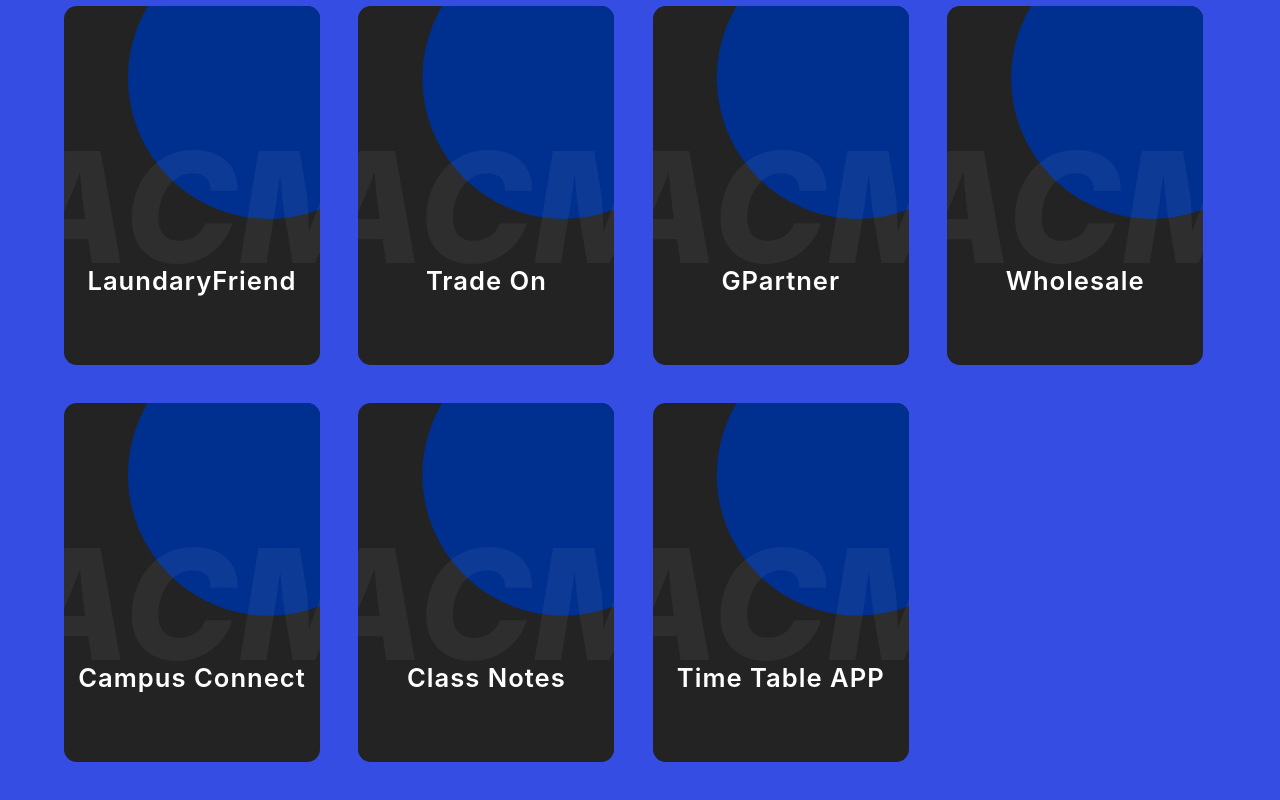
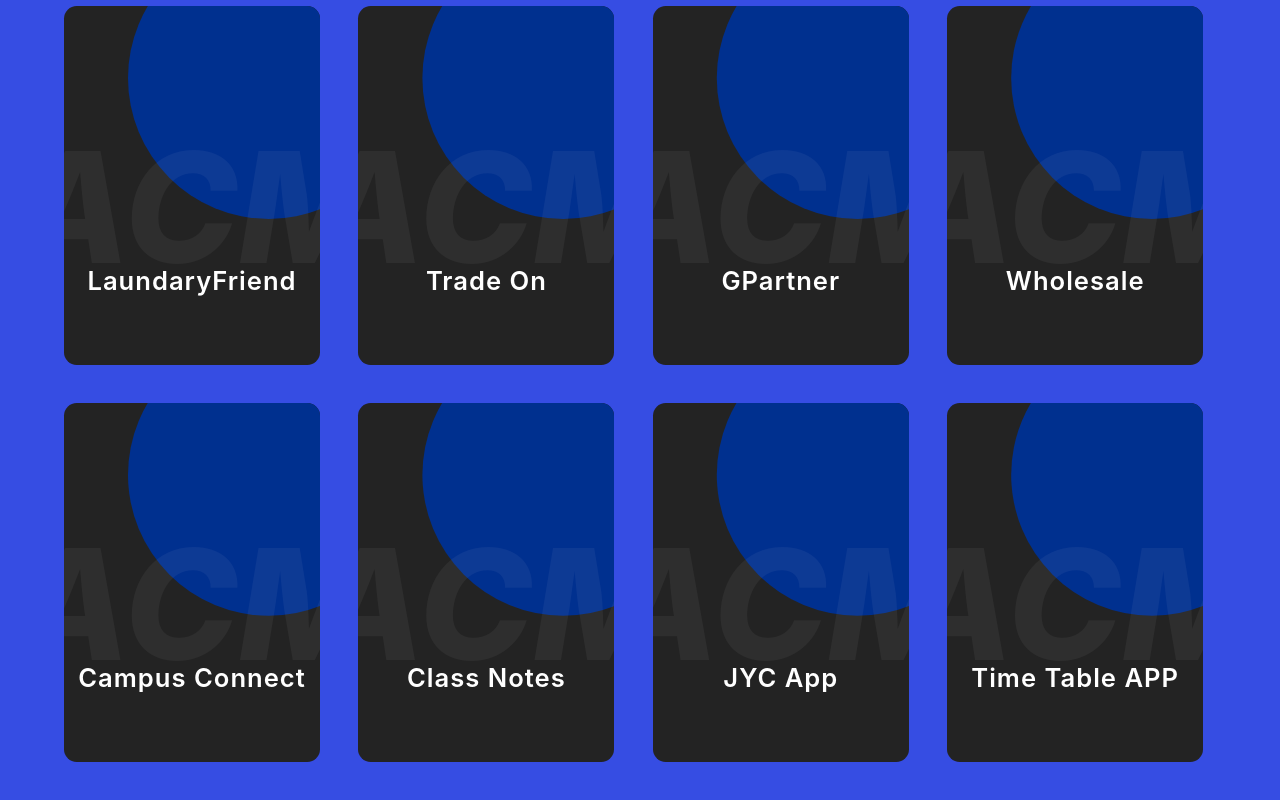
Before and after one commit to ACM-JUIT/Project-Ideas, a React (Create React App) app: page / in a window 1280 px wide. Shown: the part 1548-2348 px from the top of the page. Built offline with nearby package versions, Linux system fonts and the light colour scheme.

Commit message:
My Commit

```diff
--- a/src/data.js
+++ b/src/data.js
@@ -72,6 +72,10 @@ export const projectsData = [
     techStack: "An app which stores notes given in class",
   },
   {
+    projectName: "JYC App",
+    techStack: "An app which keeps all the record of JYC and every type of events in JUIT",
+  },
+  {
     projectName: "Time Table APP",
     techStack: "An app thats send notification 5 minutes before class.",
   }
```
